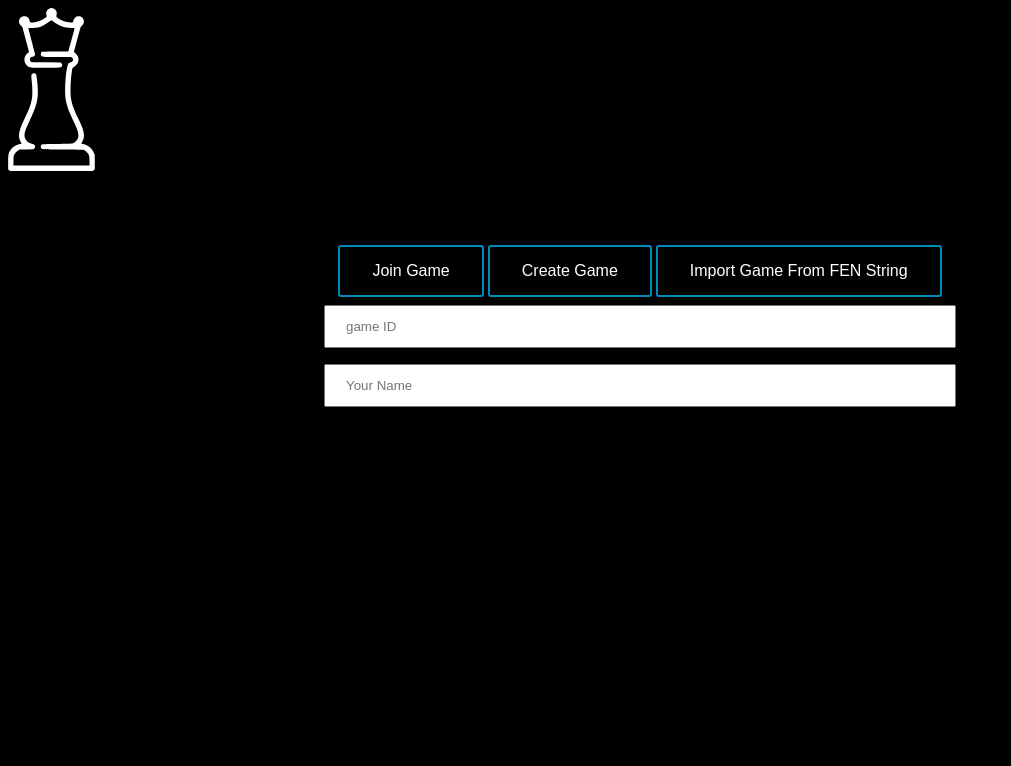
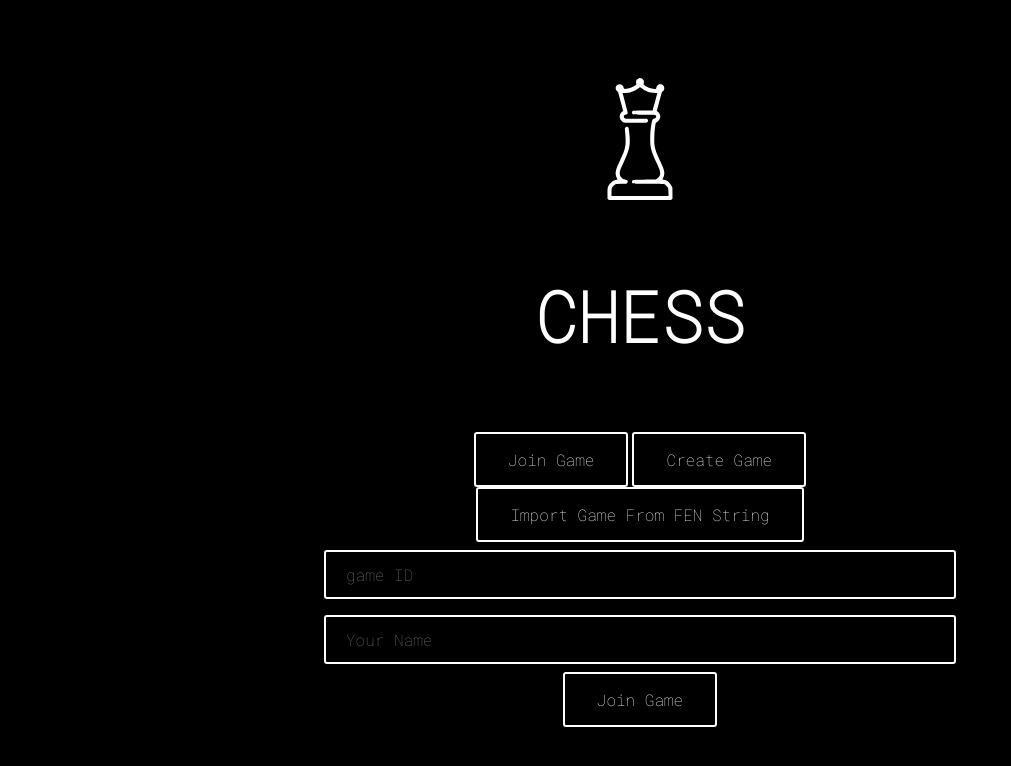
Before and after one commit to sebastianGascoine/fluffy-octo-spoon, a website: page public/views/load.html in a window 1280 px wide. Both pictures are taken after a click on the button "Join Game". Shown: the whole page, without its empty margins (0-1011 px from the left). Drawn offline with nearby package versions, Linux system fonts and the light colour scheme; files whose address does not match are found by name.

Commit message:
landing page and small adjustments

```diff
--- a/index.js
+++ b/index.js
@@ -5,7 +5,7 @@ var routes = require("./routes");
 let http = require('http');
 let app = express();
 let server = http.createServer(app);
-let io = require('socket.io').listen(server);
+let io = require('socket.io')(server);
 
 
 app.use(bodyParser.urlencoded({ extended: true }));
--- a/public/js/home2.js
+++ b/public/js/home2.js
@@ -3,29 +3,25 @@
  * To change this template file, choose Tools | Templates
  * and open the template in the editor.
  */
+function sleep(ms) {
+  return new Promise(resolve => setTimeout(resolve, ms));
+}
 
-
-function joinFunc() {
-    var A = document.getElementById("1");
-    var B = document.getElementById("2");
-    var C = document.getElementById("3");
-    A.style.display = "block";
-    B.style.display = "none";
-    C.style.display = "none";
+function joinVis() {
+   // await sleep(2000);
+    $("#2").removeClass("active");//
+    $("#1").toggleClass("active");
+    $("#3").removeClass("active");
 }
-function createFunc() {
-    var A = document.getElementById("1");
-    var B = document.getElementById("2");
-    var C = document.getElementById("3");
-    A.style.display = "none";
-    B.style.display = "none";
-    C.style.display = "block";
+function createVis() {
+  //  await sleep(2000);
+    $("#1").removeClass("active");
+    $("#3").toggleClass("active");
+    $("#2").removeClass("active");//
 }
-function fenFunc() {
-   var A = document.getElementById("1");
-    var B = document.getElementById("2");
-    var C = document.getElementById("3");
-    A.style.display = "none";
-    B.style.display = "block";
-    C.style.display = "none";
+function fenVis() {
+    //await sleep(2000);
+    $("#1").removeClass("active");
+    $("#2").toggleClass("active");
+    $("#3").removeClass("active");
 }
--- a/public/views/load.html
+++ b/public/views/load.html
@@ -13,12 +13,27 @@ and open the template in the editor.
     <script src="https://code.jquery.com/jquery-2.1.3.min.js"></script>
     <style type="text/css">
 
+    @import url('https://fonts.googleapis.com/css2?family=Roboto+Mono:wght@100&display=swap');
+    @import url('https://fonts.googleapis.com/css2?family=Poppins:wght@500&display=swap');
+
+
+
     #main_content {
         color: white;
         margin: auto;
         width: 50%;
         padding: 70px 0;
         text-align: center;
+    }
+    .text-align{
+        font-family: 'Roboto Mono', monospace;
+        color: white;
+        margin: auto;
+        width: 50%;
+        padding: 70px 0;
+        text-align: center;
+        font-size: 70px;
+
     }
 
     body {
@@ -27,14 +42,18 @@ and open the template in the editor.
 
     }
 
-    logo{
-        margin: auto;
+    .logo{
+        color: white;
+        display: block;
+        margin-left: auto;
+        margin-right: auto;
+        width: 50%;
     }
 
     .button {
         color: white;
-        border: 2px solid #008CBA;
-        /* Green */
+        border: 2px solid white;
+        font-family: 'Roboto Mono', monospace;
         padding: 15px 32px;
         background-color: black;
         text-align: center;
@@ -50,43 +69,77 @@ and open the template in the editor.
         /* Green */
         color: white;
     }
+    .animate{
+
+
+
+    }
+
+     .input{
+        transition-delay: 1s;
+        transition: opacity 1s ease-out;
+        opacity: 0;
+        height: 0;
+        overflow: hidden;
+    }
+
+    .active{
+        transition-delay: 1s;
+       transition: opacity 1s ease-out;
+        opacity: 1;
+        height: auto;
+
+    }
 
     input[type=text] {
+       transition-duration: 0.4s;
         width: 100%;
+        border: 2px solid white;
         padding: 12px 20px;
+        border-radius: 3px;
         margin: 8px 0;
         box-sizing: border-box;
+        color: white;
+        font-family: 'Roboto Mono', monospace;
+        font-size: 16px;
+        background-color: black;
     }
 
-    input[type=text]:focus {
-        background-color: lightblue;
-    }
     </style>
 </head>
 
 <body>
-    <logo>
-       <img src="./../resources/logo.svg ">
-    </logo>
+
     <div id="main_content">
-        <div id="user_content">
-            <input id="join" type="button" value="Join Game" onclick="joinFunc()" class="button" />
-            <input id="make" type="button" value="Create Game" onclick="createFunc()" class="button" />
-            <input id="import" type="button" value="Import Game From FEN String" onclick="fenFunc()" class="button" />
+
+       <img src="./../resources/logo.svg " class="logo" width="65" height="122">
+
+       <h1 class="text-align"> CHESS </h1>
+
+        <div id="user_content" >
+            <input id="join" type="button" value="Join Game" onclick="joinVis()" class="button " />
+            <input id="make" type="button" value="Create Game" onclick="createVis()" class="button" />
+            <input id="import" type="button" value="Import Game From FEN String" onclick="fenVis()" class="button" />
         </div>
+
         <div id="input_fields">
-            <div id="1" style="display:none">
+            <div id="1" class="input">
                 <input id="joinInput" type="text" placeholder="game ID" />
                 <input id="playerName" type="text" placeholder="Your Name" />
+                <input id="join" type="button" value="Join Game" onclick="join()" class="button" />
             </div>
-            <div id="2" style="display:none">
+
+            <div id="2"  class="input">
                 <input id="fenInput" type="text" placeholder="FEN String" />
+                <input id="gameId" type="text" placeholder="game ID"/>
+                <input id="playerName" type="text" placeholder="Your Name" />
+                <input id="make" type="button" value="Create Game" onclick="createFEN()" class="button" />
+            </div>
+
+            <div id="3"  class="input" >
                 <input id="gameId" type="text" placeholder="game ID" />
                 <input id="playerName" type="text" placeholder="Your Name" />
-            </div>
-            <div id="3" style="display:none">
-                <input id="gameId" type="text" placeholder="game ID" />
-                <input id="playerName" type="text" placeholder="Your Name" />
+                <input id="make" type="button" value="Create Game" onclick="create()" class="button" />
             </div>
         </div>
 </body>
--- a/routes.js
+++ b/routes.js
@@ -1,6 +1,5 @@
 let path = require("path");
 let express = require("express");
-const chess = require('chess.js');
 let myDatabase = require("./myDatabase");
 const Student = require('./Game');
 
```
Also changed, not shown: package.json (added, +14 -0 lines).
